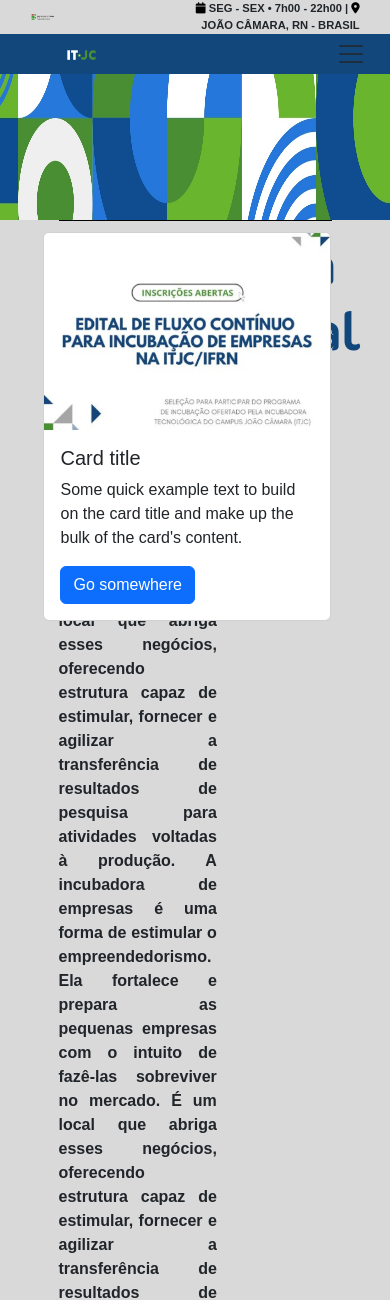
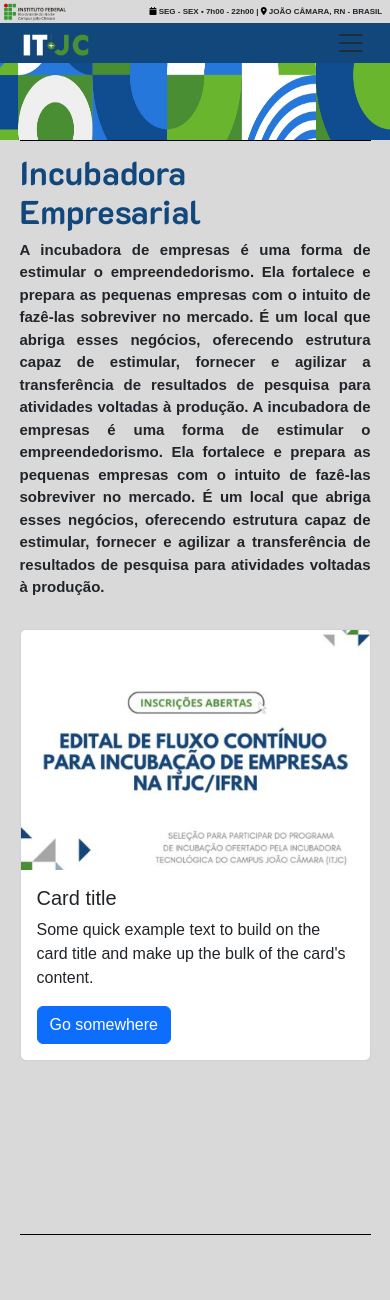
Before and after one commit to luizeduardosb/app-itjc, a Django app: page / in a window 390 px wide. Shown: the top 1300 px of the page. Run offline with Django 4.2, Linux system fonts and the light colour scheme; data comes from the database, SQL or seed files in the repository; some libraries are stand-ins or nearby versions.

Commit message:
Responsividade

```diff
--- a/aplicacoes/static/css/estilos.css
+++ b/aplicacoes/static/css/estilo.css
@@ -43,7 +43,7 @@
 }
 
 .infos {
-    width: 50%;
+    width: 70%;
     margin-right: 5%;
     text-align: right;
     float: right;
@@ -89,6 +89,7 @@
 
 button.navbar-toggler {
     border: 0;
+    margin-right: 8%;
 }
 
 /* #navbarNav.collapse.navbar-collapse {
@@ -160,6 +161,10 @@
     font-weight: bold;
 }
 
+.txt-incubadora p {
+    font-size: 20px;
+}
+
 .destaque {
     padding-top: 4%;
     width: 30%;
@@ -168,6 +173,7 @@
 .card {
     position: inherit;
     float: right;
+    width: 100%;
 }
 
 /*.card-body {
@@ -188,7 +194,6 @@
     min-height: 20vh;
     width: 100%;
     margin: 0;
-    border: 0;
 }
 
 div.card.contato {
@@ -229,7 +234,7 @@
 /* Seção Editais */
 
 .container-editais {
-    width: 80%;
+    width: 99%;
     max-height: 90vh;
     overflow-y: scroll;
 }
@@ -254,7 +259,7 @@
     margin-top: 3vh;
 }
 
-#body-edital-unitario{
+#body-edital-unitario {
     display: flex;
     align-items: center;
     gap: 1vw;
@@ -279,7 +284,7 @@
     -webkit-box-orient: vertical;
 }
 
-#rodape-edital-unitario{
+#rodape-edital-unitario {
     display: flex;
     justify-content: flex-end;
 }
@@ -293,7 +298,7 @@
     font-size: 1.01vw;
 }
 
-.buttonSaibaMais:hover{
+.buttonSaibaMais:hover {
     background: rgba(0, 0, 0, 0.2);
     transition: 0.2s;
     border: 1px solid rgb(255, 255, 255, 0.8);
@@ -311,3 +316,155 @@
 .editalview p {
     text-align: justify;
 }
+
+/* Responsividade */
+
+@media (max-width: 1465px) {
+
+    /* Seção inicio */
+    .txt-incubadora h4 {
+        font-size: 35px;
+    }
+
+    .txt-incubadora p {
+        font-size: 15px;
+    }
+}
+
+@media (max-width: 991px) {
+
+    /* Cabeçalho */
+    #ifrn {
+        width: 10%;
+        margin-left: 2%;
+    }
+
+    .infos {
+        margin-right: 2%;
+    }
+
+    /* Menu principal */
+
+    a.navbar-brand {
+        width: 30%;
+        margin: 0;
+        text-align: center;
+        padding-right: 0;
+    }
+
+    /* Seções */
+    section {
+        margin-left: 10%;
+        margin-right: 10%;
+    }
+
+    /* Seção inicio */
+    .txt-incubadora h4 {
+        font-size: 25px;
+    }
+
+    .txt-incubadora p {
+        font-size: 15px;
+    }
+
+}
+
+@media (max-width: 680px) {
+
+    /* Cabeçalho */
+    #ifrn {
+        width: 12%;
+    }
+
+    .infos p {
+        font-size: 50%;
+    }
+
+    /* Menu principal */
+    #itjc {
+        width: 45%;
+    }
+
+    /* Background */
+    .background img {
+        height: 180px;
+    }
+
+    /* Seção inicio */
+    section#inicio-txt {
+        display: block;
+
+    }
+
+    .txt-incubadora {
+        width: 100%;
+        padding-right: 0;
+    }
+
+    .txt-incubadora h4 {
+        font-size: 40px;
+    }
+
+    .txt-incubadora p {
+        font-size: 15px;
+    }
+
+    .destaque {
+        width: 100%;
+    }
+
+}
+
+@media (max-width: 544px) {
+
+    /* Menu principal */
+    #itjc {
+        width: 45%;
+    }
+
+    button.navbar-toggler {
+        margin-right: 5%;
+    }
+
+    /* Seção inicio */
+    .txt-incubadora h4 {
+        font-size: 33px;
+    }
+
+}
+
+@media (max-width: 450px) {
+    section {
+        margin-left: 5%;
+        margin-right: 5%;
+    }
+
+    /* Cabeçalho */
+    #ifrn {
+        width: 18%;
+        margin-left: 0;
+    }
+
+    div.container-fluid.cabecalho {
+        padding: 0;
+    }
+
+    /* Menu principal */
+    a.navbar-brand {
+        text-align: left;
+    }
+
+    #itjc {
+        width: 60%;
+        margin-left: 10%;
+    }
+
+    button.navbar-toggler {
+        margin-right: 0%;
+    }
+
+        /* Background */
+        .background img {
+            height: 140px;
+        }
+}
--- a/aplicacoes/templates/aplicacoes/home.html
+++ b/aplicacoes/templates/aplicacoes/home.html
@@ -24,7 +24,7 @@
         </div>
 
         <div class="destaque">
-            <div class="card" style="width: 18rem;">
+            <div class="card">
                 <img src="{% static 'img/exemplo.png' %}" class="card-img-top" alt="...">
                 <div class="card-body">
                     <h5 class="card-title">Card title</h5>
--- a/aplicacoes/templates/base.html
+++ b/aplicacoes/templates/base.html
@@ -21,7 +21,7 @@
   <link
     href="https://fonts.googleapis.com/css2?family=K2D:ital,wght@0,100;0,200;0,300;0,400;0,500;0,600;0,700;0,800;1,100;1,200;1,300;1,400;1,500;1,600;1,700;1,800&family=Poppins:ital,wght@0,100;0,200;0,300;0,400;0,500;0,600;0,700;0,800;0,900;1,100;1,200;1,300;1,400;1,500;1,600;1,700;1,800;1,900&family=Roboto:wght@400;500&display=swap"
     rel="stylesheet" />
-  <link rel="stylesheet" href="{% static 'css/estilos.css' %}" />
+    <link rel="stylesheet" href="{% static 'css/estilo.css' %}">
 </head>
 
 <body>
```
